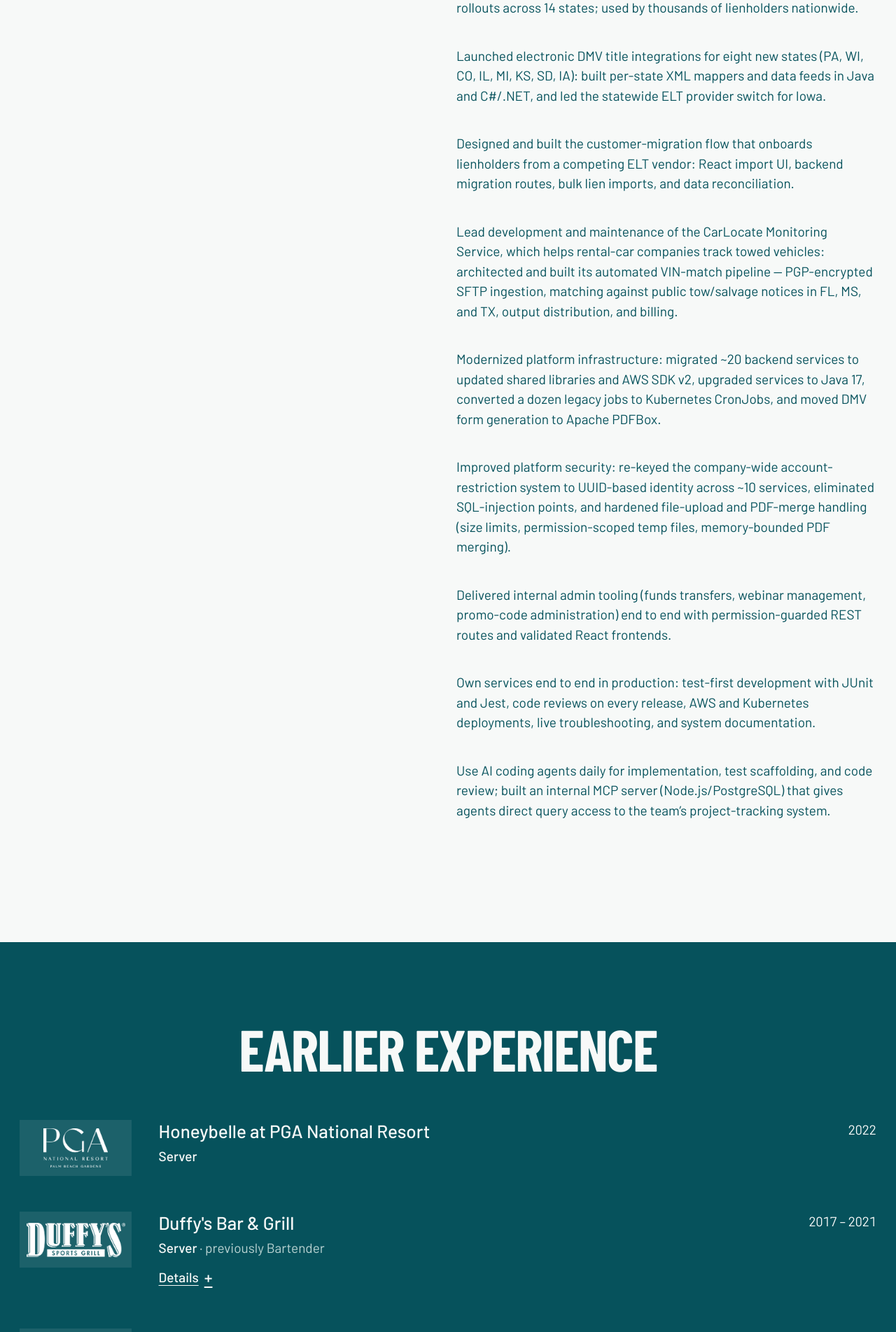
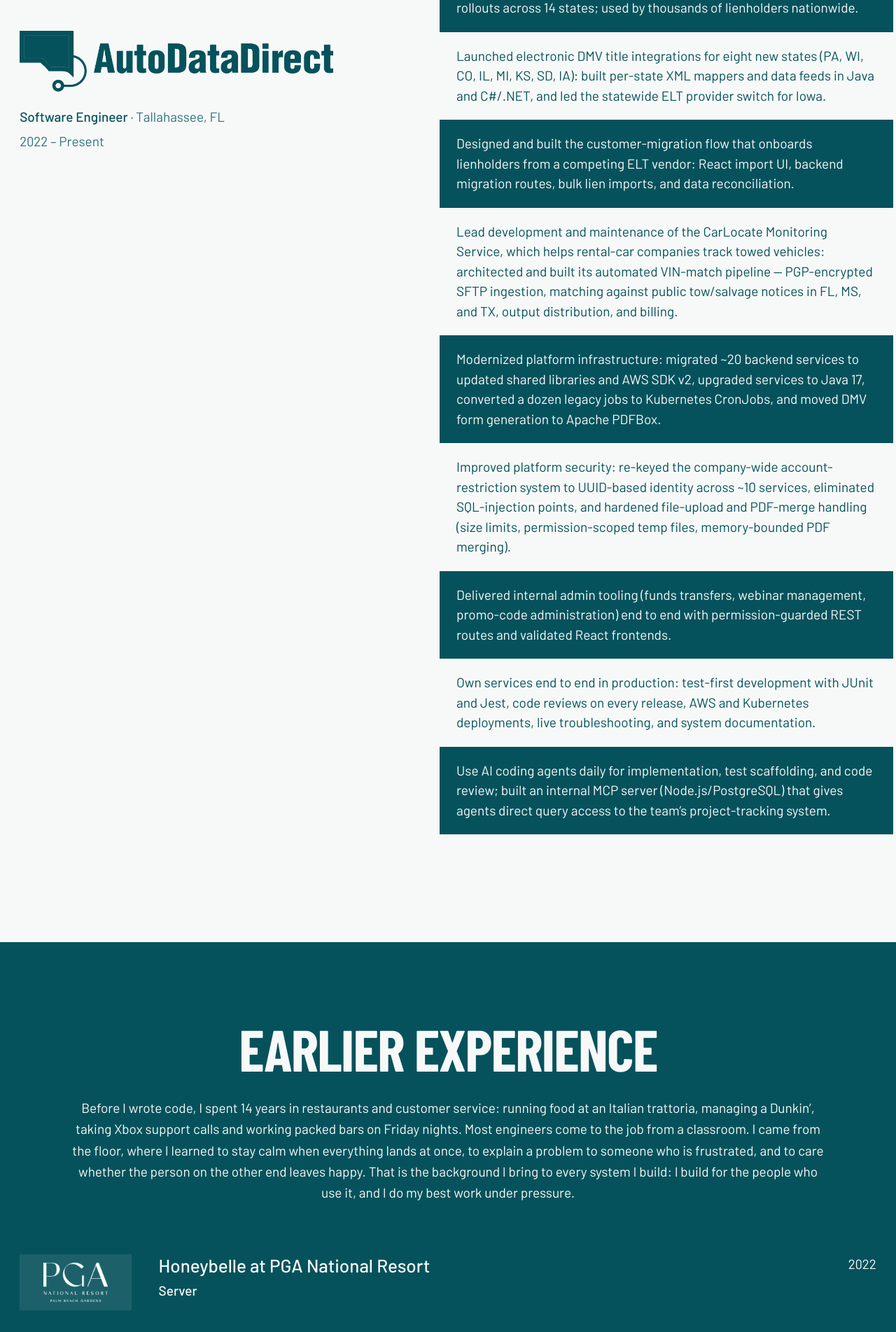
Before and after one commit to david-codez/resume-app, a Next.js app: page / in a window 1280 px wide. Shown: the part 2859-4762 px from the top of the page at 70% size. Built offline with nearby package versions, Linux system fonts and the light colour scheme.

Commit message:
Introduce earlier experience and make the ADD highlights easier to read
A short blurb on 14 years in restaurants and customer service opens Earlier experience. ADD highlights alternate light and teal rows, and the logo block stays centred in the viewport while they scroll.

```diff
--- a/components/resume/ExperienceSection.jsx
+++ b/components/resume/ExperienceSection.jsx
@@ -152,7 +152,7 @@ function EarlierRoles({ roles }) {
   )
 }
 
-export default function ExperienceSection({ roles }) {
+export default function ExperienceSection({ roles, intro }) {
   const [featuredRole, ...earlierRoles] = roles
   return (
     <section id="experience" aria-labelledby="experience-heading" className={styles.section}>
@@ -164,6 +164,7 @@ export default function ExperienceSection({ roles }) {
         <div className={styles.earlier}>
           <div className="frame" data-reveal>
             <p id="earlier-experience-label" className={styles.leadIn}>Earlier experience</p>
+            {intro ? <p className={styles.intro}>{intro}</p> : null}
             <EarlierRoles roles={earlierRoles} />
           </div>
         </div>
--- a/components/resume/ExperienceSection.module.css
+++ b/components/resume/ExperienceSection.module.css
@@ -16,9 +16,11 @@
 .pin {
   grid-column: 1 / span 5;
   position: sticky;
-  top: 10vh;
+  top: 4.5rem;
+  height: calc(100svh - 4.5rem);
   display: flex;
   flex-direction: column;
+  justify-content: center;
   gap: 2rem;
 }
 
@@ -86,6 +88,19 @@
   background: var(--surface);
 }
 
+.highlights li:nth-child(even) {
+  background: var(--field);
+  color: var(--field-ink);
+}
+
+.highlights li:nth-child(even).activeHighlight {
+  background: #043d45;
+}
+
+.highlights li:nth-child(even):focus-visible {
+  outline-color: var(--field-ink);
+}
+
 .notes {
   grid-column: 7 / span 6;
   max-width: 60ch;
@@ -107,6 +122,15 @@
   text-align: center;
   text-transform: uppercase;
   margin-bottom: clamp(2.5rem, 5vw, 4rem);
+}
+
+.intro {
+  max-width: 68rem;
+  margin: calc(clamp(2.5rem, 5vw, 4rem) * -0.5) auto clamp(3rem, 6vw, 4.5rem);
+  color: var(--field-ink);
+  font-size: var(--step-body);
+  line-height: 1.6;
+  text-align: center;
 }
 
 .lineUp {
@@ -336,3 +360,9 @@
 .row[hidden] {
   display: none;
 }
+
+@media (max-width: 600px) {
+  .intro {
+    text-align: left;
+  }
+}
--- a/content/profile.json
+++ b/content/profile.json
@@ -5,6 +5,7 @@
   "tagline": "I build the systems that carry vehicle titles and liens between lenders and state DMVs.",
   "email": "david.augustin10@gmail.com",
   "summary": "Full-stack software engineer with four years building, testing, and operating enterprise systems in Java, React/Next.js, TypeScript, C#/.NET, PostgreSQL, and SQL Server across a large multi-application platform. Owns services end to end — design, test-first development, AWS/Kubernetes deployment, and production support — and builds AI-assisted engineering tooling used daily. Strong focus on backend services, API integrations, database performance, legacy modernization, and reliable delivery.",
+  "earlierExperienceIntro": "Before I wrote code, I spent 14 years in restaurants and customer service: running food at an Italian trattoria, managing a Dunkin’, taking Xbox support calls and working packed bars on Friday nights. Most engineers come to the job from a classroom. I came from the floor, where I learned to stay calm when everything lands at once, to explain a problem to someone who is frustrated, and to care whether the person on the other end leaves happy. That is the background I bring to every system I build: I build for the people who use it, and I do my best work under pressure.",
   "headshot": "/images/headshot-suit.jpg",
   "resumePdf": "/David_Daniel_Resume.pdf",
   "social": [
--- a/pages/index.jsx
+++ b/pages/index.jsx
@@ -29,7 +29,7 @@ export default function Home() {
       <SectionNav name={profile.name} />
       <main id="top">
         <HeroSection profile={profile} />
-        <ExperienceSection roles={experience} />
+        <ExperienceSection roles={experience} intro={profile.earlierExperienceIntro} />
         <EducationSection schools={education} />
         <SkillsSection skillGroups={skills} />
         <ProjectsSection projects={projects} />
```
